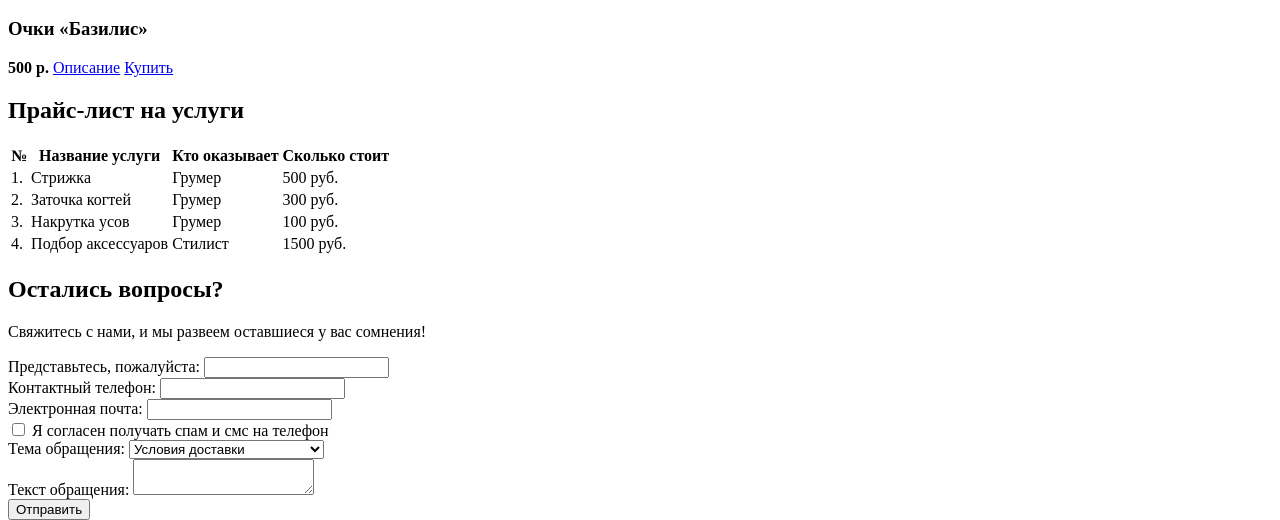
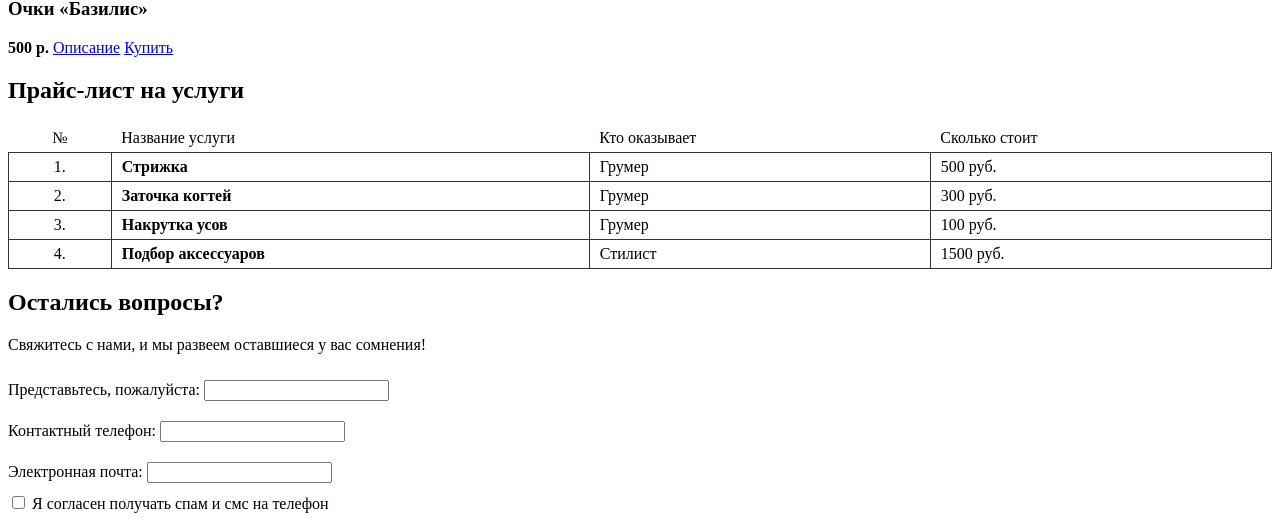
Before and after one commit to artromanichev-html/projects, a plain HTML site: page the-great-keksby/index.html in a window 1280 px wide. Shown: the part 2037-2557 px from the top of the page. Drawn offline with Linux system fonts and the light colour scheme.

Commit message:
добавил стили для таблицы и формы
начальные стили для ячеек таблицы .price-list и внутренние отступы блокам полей формы .feedback-form-group

```diff
--- a/the-great-keksby/css/style.css
+++ b/the-great-keksby/css/style.css
@@ -1,9 +1,30 @@
-.page-header {
-  padding: 10px;
-  background-color: #eeeeee;
+.price-list {
+	width: 100%;
+	border-collapse: collapse;
 }
 
-.page-footer {
-  padding: 10px;
-  background-color: #eeeeee;
+.price-list th {
+	font-weight: normal;
+	text-align: left;
 }
+
+.price-list td {
+	border: 1px solid #333333;
+}
+
+.price-list th,
+.price-list td {
+	padding: 5px 10px;
+}
+
+.price-list .price-number {
+	text-align: center;
+}
+
+.price-list .price-name {
+	font-weight: bold;
+}
+
+.feedback-form-group {
+	padding: 10px 0;
+}
```
